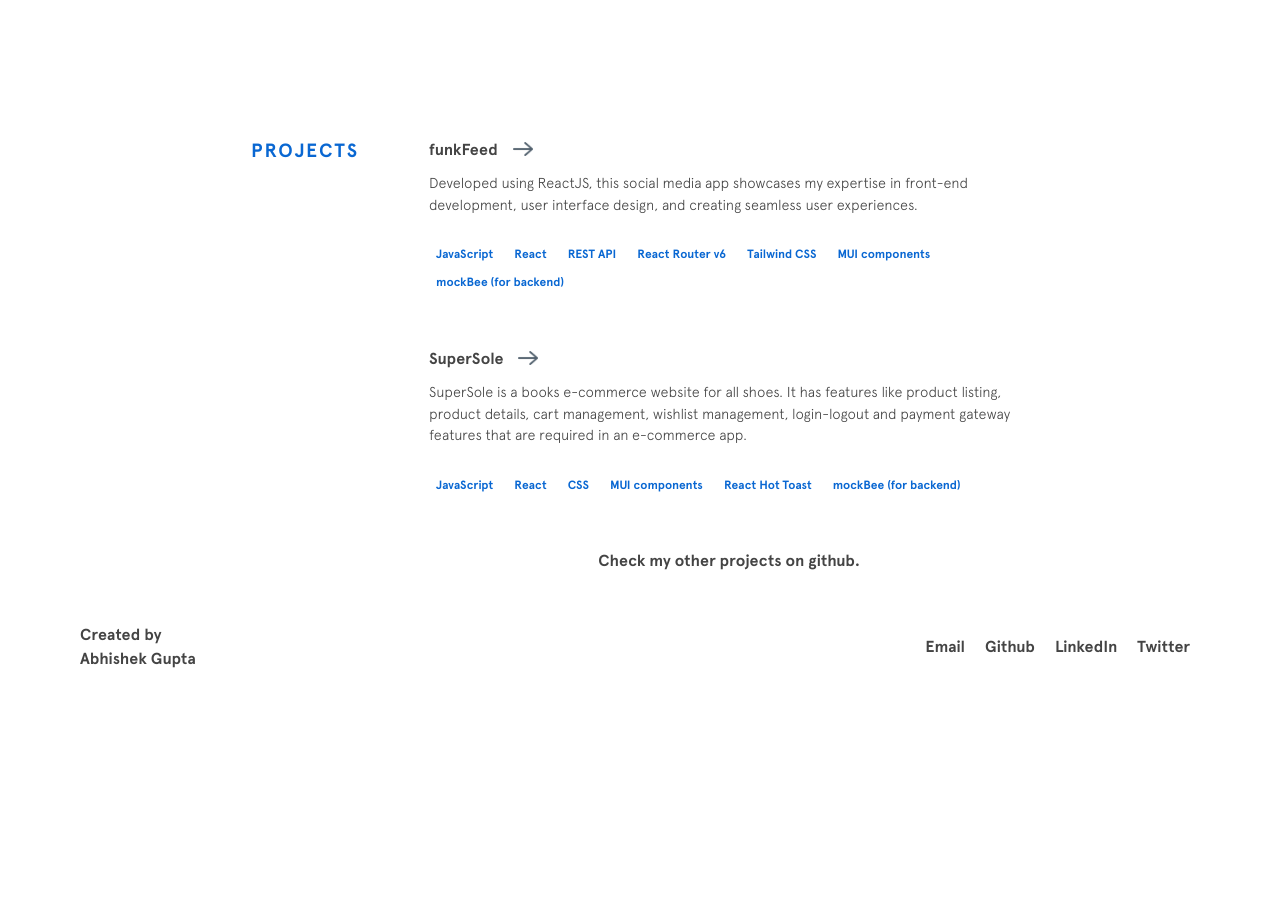
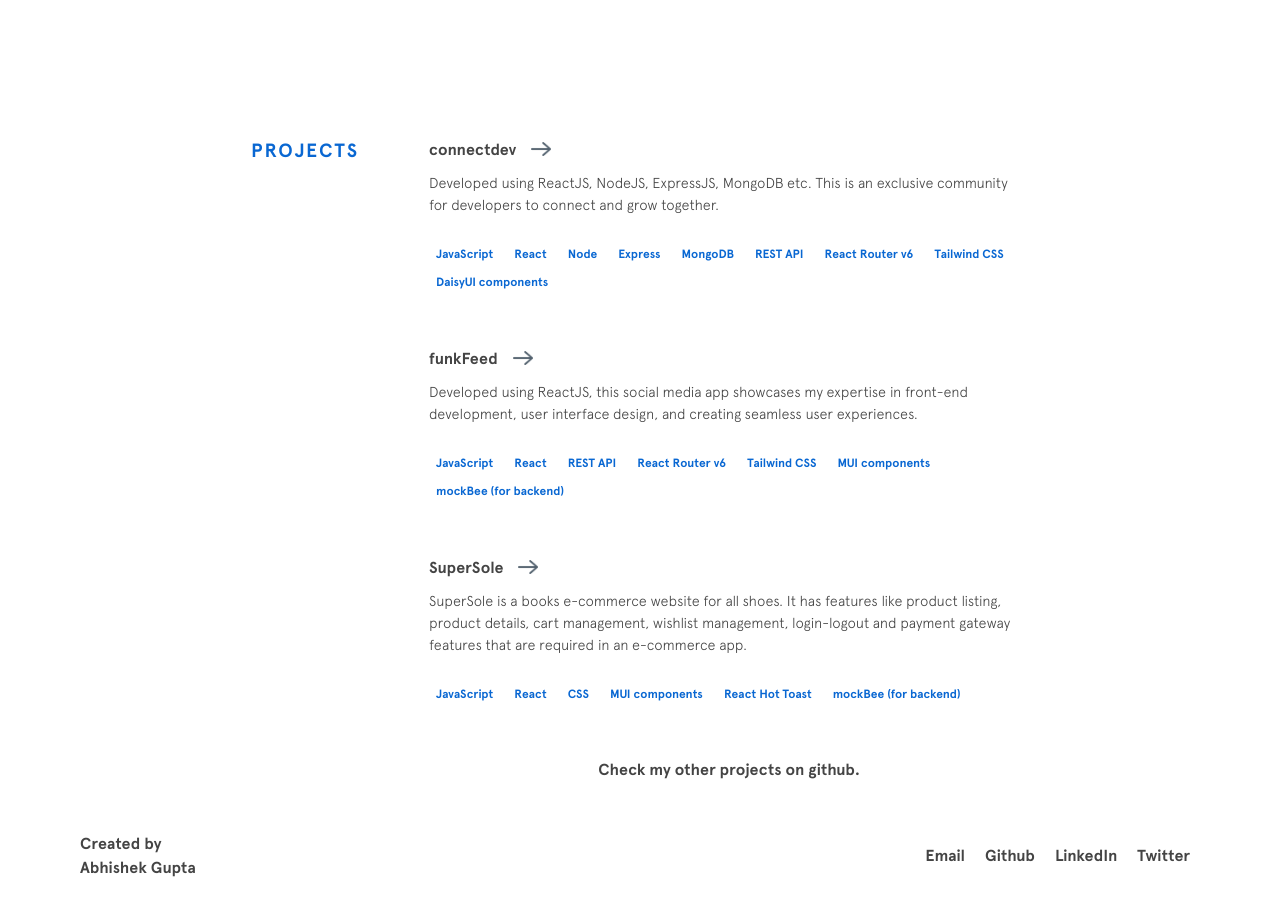
Before and after one commit to abhishekGupta18/Portfolio.io, a plain HTML site: page index.html in a window 1280 px wide. Shown: the part 1440-2356 px from the top of the page. Before the commit the page ends 2161 px from the top, so only its background shows below. Drawn offline with nearby package versions, Linux system fonts and the light colour scheme; no server answers.

Commit message:
added a project

```diff
--- a/index.html
+++ b/index.html
@@ -10,7 +10,7 @@
         crossorigin="anonymous" referrerpolicy="no-referrer" />
     <link rel="stylesheet" href="style.css">
     <link rel="shortcut icon" href="./img/icon.png" type="image/x-icon">
-    <title>Abhishek Gupta | Frontend Developer</title>
+    <title>Abhishek Gupta | MERN Stack Developer</title>
 </head>
 
 <body>
@@ -45,7 +45,7 @@
                 scalable and efficient programmes that provide compelling, pixel-perfect user experiences.</p>
             <p><span class="link">When I'm not in front of a computer screen</span>, I'm probably playing sports and
                 travelling.</p>
-            <a href="https://drive.google.com/file/d/18zE1JRS7x7rHIt2bp9tN2ZkBn0kNGOhQ/view?usp=sharing"
+            <a href="https://drive.google.com/file/d/1JLyrgavTpghUr1mTQlLyyFvTSMWg4DWU/view?usp=sharing"
                 class="arrow-link">Veiw my
                 Resume</a>
         </div>
@@ -68,6 +68,26 @@
     <section class="projects">
         <div class="section__title">PROJECTS</div>
         <div class="section__content">
+            <div class="project">
+                <a href="https://connectdev-community.vercel.app/" class="arrow-link mb-10">connectdev</a>
+                <p> Developed using ReactJS, NodeJS, ExpressJS, MongoDB etc. This is an exclusive community for
+                    developers to connect and grow together.
+                </p>
+                <div class="tags">
+                    <span class="tag">JavaScript</span>
+                    <span class="tag">React</span>
+                    <span class="tag">Node</span>
+                    <span class="tag">Express</span>
+                    <span class="tag">MongoDB</span>
+                    <span class="tag">REST API</span>
+                    <span class="tag">React Router v6</span>
+                    <span class="tag">Tailwind CSS</span>
+                    <span class="tag">DaisyUI components</span>
+
+
+
+                </div>
+            </div>
             <div class="project">
                 <a href="https://funkfeed.netlify.app/" class="arrow-link mb-10">funkFeed</a>
                 <p> Developed using ReactJS, this social media app showcases my expertise in front-end development, user
```
